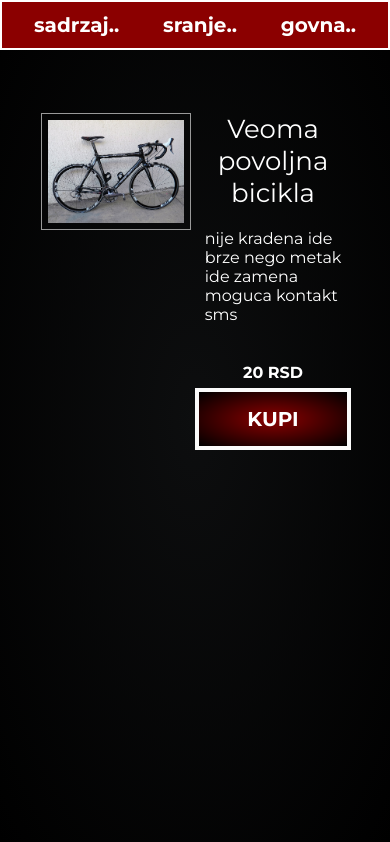
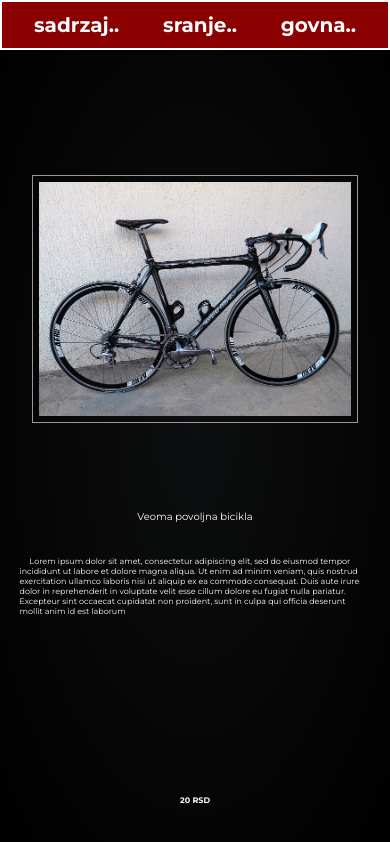
Before and after one commit to digitalprophets/dp-test, a Vue app in the folder client/: page /product in a window 390 px wide. Built offline with nearby package versions, Linux system fonts and the light colour scheme; a web font is replaced by a local one.

Commit message:
changed product page to a grid and altered some other css bits

```diff
--- a/client/src/components/Product.vue
+++ b/client/src/components/Product.vue
@@ -14,20 +14,23 @@
 		</header>
 
 		<div id="container">
-
-			<div id="divSlikaOglasa">
-				<img id="slikaOglasa" src = "../slike/proba.jpg"/>
+			<div id="image_containter">
+				<img id="product_image" src = "../slike/proba.jpg"/>
 			</div>
 
-			<div id = "divNaslovOglasa">
-				<div id = "naslovOglasa">Veoma povoljna bicikla</div>
-				<div id = "opisOglasa">nije kradena ide brze nego metak ide zamena moguca kontakt sms</div>
-				<div id = "cenaOglasa">20 RSD</div>
+			<div id = "product_data">
+				<div id = "product_name">Veoma povoljna bicikla</div>
+				<div id = "product_description">
+					&emsp; Lorem ipsum dolor sit amet, consectetur adipiscing elit, sed do eiusmod tempor incididunt
+					ut labore et dolore magna aliqua. Ut enim ad minim veniam, quis nostrud exercitation ullamco
+					laboris nisi ut aliquip ex ea commodo consequat. Duis aute irure dolor in reprehenderit in voluptate
+					velit esse cillum dolore eu fugiat nulla pariatur. Excepteur sint occaecat cupidatat non proident,
+					sunt in culpa qui officia deserunt mollit anim id est laborum
+				</div>
+				<div id = "product_price">20 RSD</div>
 
 				<!-- DUGME NE SME DA IME TYPE DUGME DA BI RADILA FORMA.. -->
-				<div id="divKupiDugme">
-                    <button id="kupiDugme">KUPI</button>
-                </div>
+                <button id="purchase_button">PURCHASE</button>
 			</div>
 
 		</div>
@@ -40,7 +43,7 @@ export default {}
 
 <style scoped>
 
-.product{
+.product {
 	height: 100%;
 	width: 100%;
 	margin: 0;
@@ -48,7 +51,7 @@ export default {}
     grid-template-rows: 50px auto;
     grid-template-areas:
 		"header"
-    	"main_content";
+    	"container";
 	color: white;
 }
 
@@ -103,88 +106,139 @@ header {
 }
 
 #container {
-    margin-top: 40px;
+    margin-top: 100px;
     width:100%;
     color:white;
+	display: grid;
+	grid-template-columns: 50% 50%;
+	grid-auto-rows: 500px;
 }
 
-#divSlikaOglasa {
-	margin-top:6%;
-	width:50%;
-	height:100%;
-	float:left;
+#image_containter {
+	height: 100%;
+	width: 100%;
+	display: grid;
 }
 
-#slikaOglasa {
-	width:70%;
+#product_image {
+	width:80%;
 	background:transparent;
 	padding:6px;
     border:1px solid #999999;
-	margin-left:21%;
+	align-self: center;
+	justify-self: center;
 }
 
-#divNaslovOglasa {
-	margin-top:6%;
-	width:50%;
+#product_data {
 	float:left;
 	height:100%;
+	width: 100%;
 	font-family: 'Lato', sans-serif;
+	align-self: center;
+	justify-self: center;
+	display: grid;
+	grid-template-rows: 10% 65% 10% 15%
 }
 
-#naslovOglasa {
-	font-size: 26px;
-	text-align:center;
-	padding-right:20%;
+#product_name {
+	font-size: 30px;
+	align-self: center;
+	justify-self: center;
 }
 
-#opisOglasa {
-	padding-top:10%;
-	padding-left:5%;
-	padding-right:20%;
+#product_description {
+	padding:10%;
 	word-wrap: break-word;
 	font-size: 16px;
+	align-self: top;
+	justify-self: center;
 }
 
-#cenaOglasa {
-	padding-top:20%;
-	padding-right:20%;
-	text-align:center;
+#product_price {
 	word-wrap: break-word;
 	font-size: 16px;
 	font-weight:bold;
+	justify-self: center;
+	align-self: top;
 }
 
-#divKupiDugme {
-	padding-top:5%;
-	padding-right:20%;
-	display: flex;
-	align-items: center;
-	justify-content: center;
-}
-
-#kupiDugme {
+#purchase_button {
 	font-family: 'Montserrat', Arial, Helvetica, sans-serif;
 	float:left;
 	width: 230px;
+	height: 60px;
 	border: #fbfbfb solid 4px;
 	cursor:pointer;
-	background: #004276; /* For browsers that do not support gradients  */
-    background: -webkit-radial-gradient(darkred, black); /* Safari 5.1 to 6.0 */
-    background: -o-radial-gradient(darkred, black); /* For Opera 11.6 to 12.0 */
-    background: -moz-radial-gradient(darkred, black); /* For Firefox 3.6 to 15 */
-    background: radial-gradient(darkred, black); /* Standard syntax */
+	background: darkred;
+    background: -webkit-radial-gradient(darkred, black);
+    background: -o-radial-gradient(darkred, black);
+    background: -moz-radial-gradient(darkred, black);
+    background: radial-gradient(darkred, black);
     background-repeat: repeat;
 	color:white;
-	font-size:20px;
-	padding-top:15px;
-	padding-bottom:15px;
+	font-size: 20px;
+	padding-top: 15px;
+	padding-bottom: 15px;
 	transition: all 0.3s;
-	margin-top:-4px;
-	font-weight:600;
+	font-weight: 600;
+	align-self:center;
+	justify-self: center;
 }
 
-#kupiDugme:hover {
+#purchase_button:hover {
 	background-color: rgba(0,0,0,0);
 	color: #0d0e0f;
 }
+
+@media all and (max-width: 500px) {
+	#container {
+		width:100%;
+		height: 100%;
+		margin-top: 50px;
+		grid-template-columns: auto;
+		grid-auto-rows: 50%;
+	}
+
+	#image_containter {
+		height: 100%;
+		object-fit: contain;
+		width: 100%;
+	}
+
+	#product_image {
+		align-self: center;
+		justify-self: center;
+		height: auto;
+		width: 80%;
+		object-fit: contain;
+	}
+
+	#product_data {
+		grid-template-rows: 10% 65% 10% 15%
+	}
+
+	#product_name {
+		font-size: 10px;
+	}
+
+	#product_description {
+		padding:5%;
+		font-size: 8px;
+	}
+
+	#product_price {
+		font-size: 8px;
+		font-weight:bold;
+	}
+
+	#purchase_button {
+		width: 115px;
+		height: 30px;
+		border: #fbfbfb solid 2px;
+		font-size: 10px;
+		padding-top: 7px;
+		padding-bottom: 7px;
+		font-weight: 300;
+	}
+}
 </style>
```
